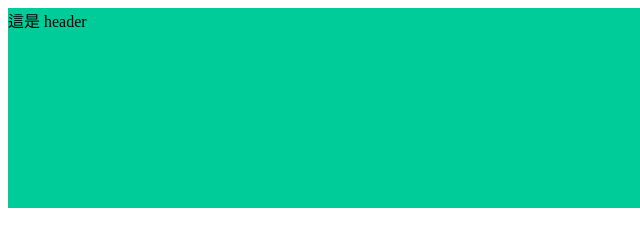
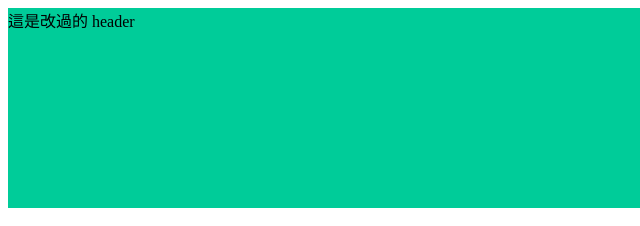
Before and after one commit to Yochi-84/GGG, a plain HTML site: page index.html in a window 1280 px wide. Shown: the top 226 px of the page, 0-640 px from the left. Drawn offline with Linux system fonts and the light colour scheme.

Commit message:
Update 2022-06-20T10:57:33.705Z

```diff
--- a/index.html
+++ b/index.html
@@ -11,7 +11,7 @@
 
 <body>
   <header class="header">
-    這是 header
+    這是改過的 header
   </header>
 
 
```
